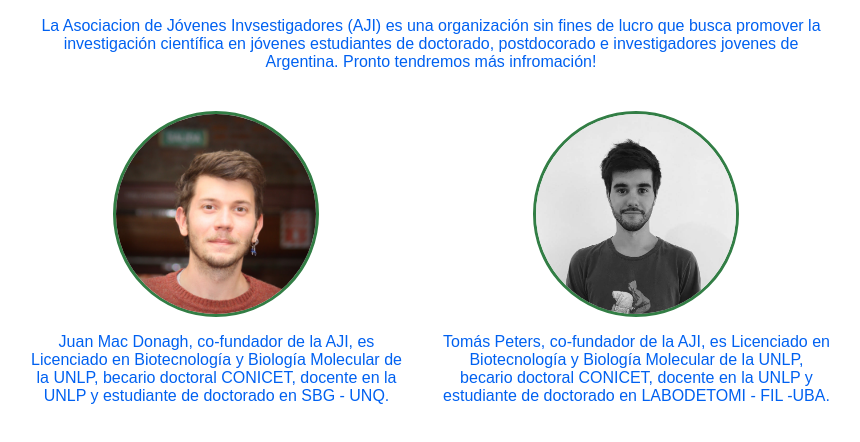
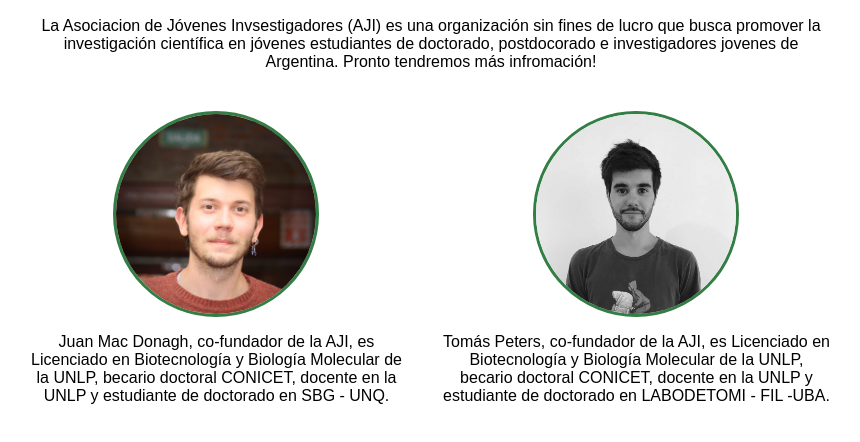
Before and after one commit to jovenesinvestigadoresaji/AJI-WEB, a plain HTML site: page index.html in a window 1280 px wide. Shown: the part 336-778 px from the top of the page, without its empty margins (209-1069 px from the left). Drawn offline with Linux system fonts and the light colour scheme.

Commit message:
Update index.html

```diff
--- a/index.html
+++ b/index.html
@@ -9,6 +9,7 @@
       margin: 0;
       padding: 0;
       text-align: center;  /* Center text elements in the body */
+      style="background-color: #F7E7CE;"
     }
 
     .container {
@@ -25,7 +26,7 @@
     }
 
     .description {
-      color: #0061f1;
+      color: #000000;
       margin-bottom: 40px;
     }
 
```
